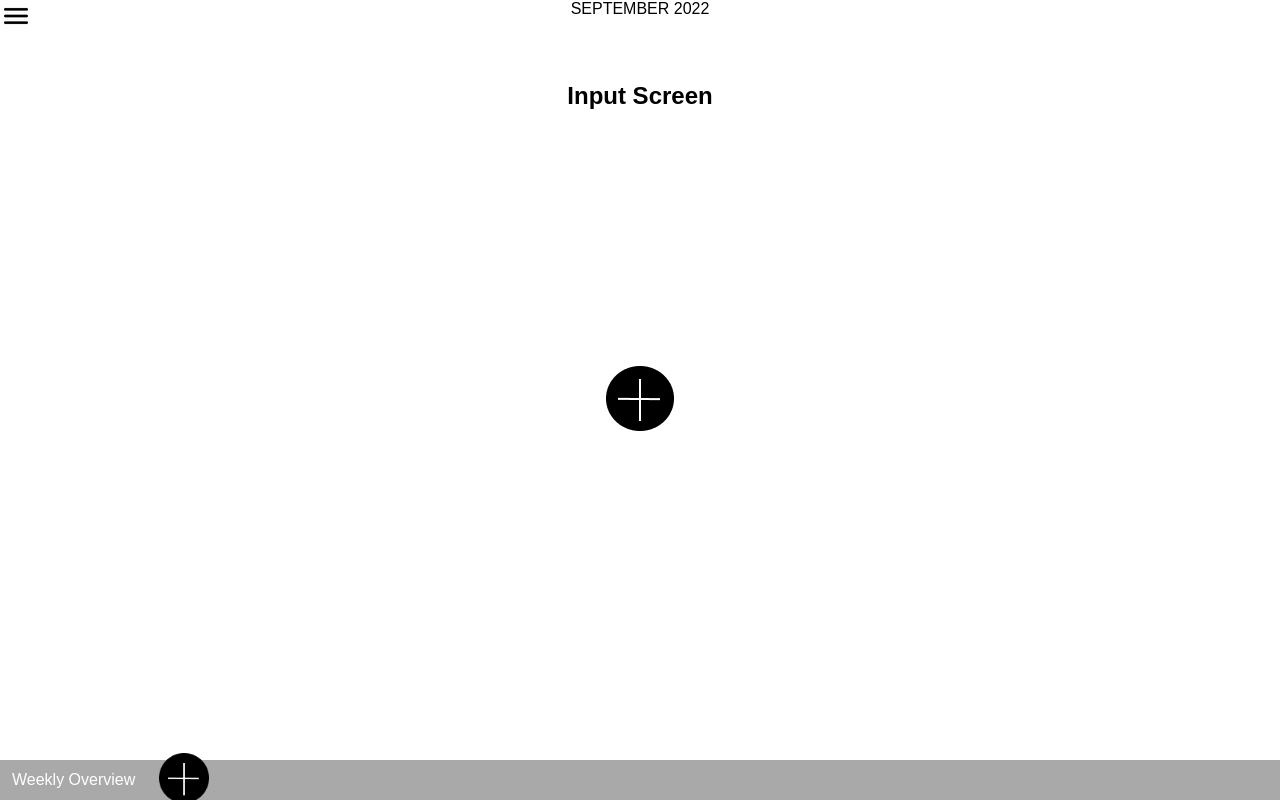
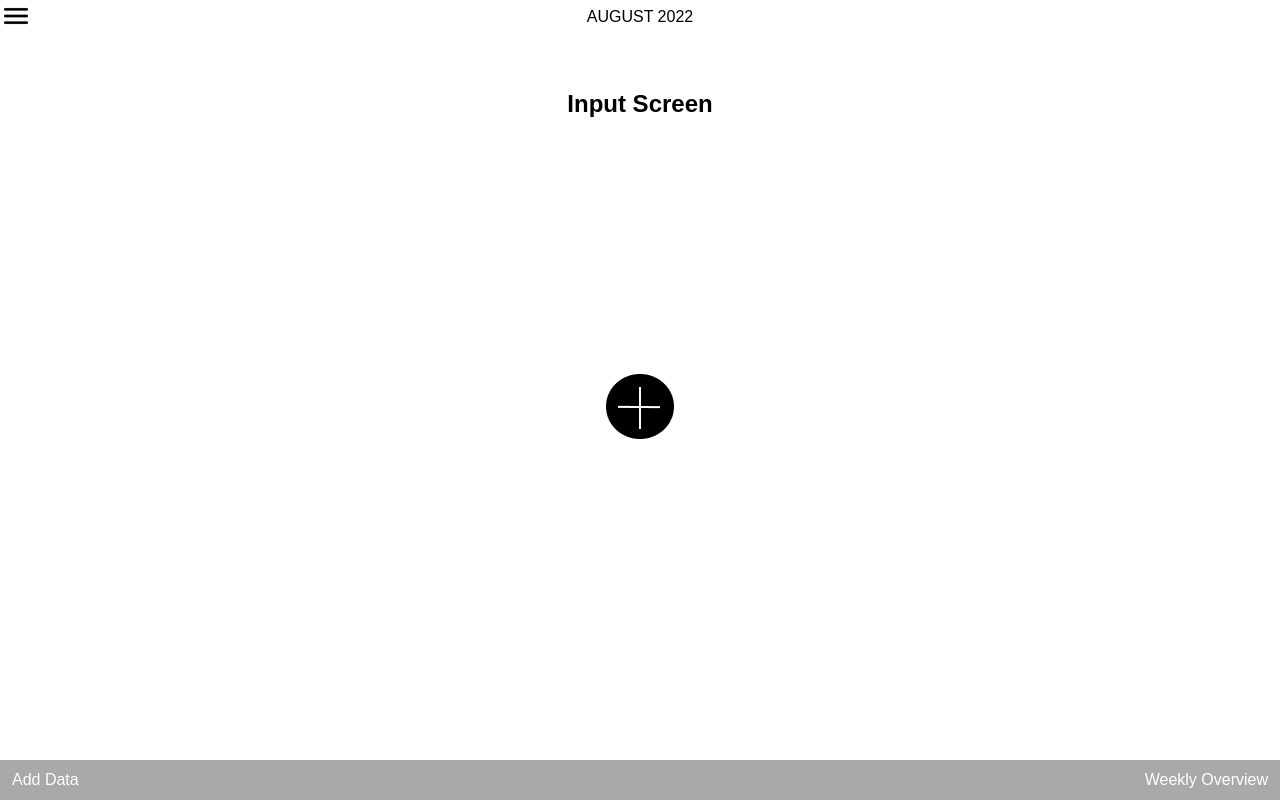
Before and after one commit to samridhivig/MainScreen, a React (Create React App) app: page / in a window 1280 px wide. Built offline with nearby package versions, Linux system fonts and the light colour scheme.

Commit message:
update some styles and month

```diff
--- a/src/App.js
+++ b/src/App.js
@@ -40,7 +40,7 @@ export default function App() {
         <div onClick={() => toggleNavBar(!navBarState)}>
           <img className="hamburger-icon" src={Hamburger} alt="Add button" />
         </div>
-        <span className="month-title">SEPTEMBER 2022</span>
+        <span className="month-title">AUGUST 2022</span>
 
         {toggleBar}
 
@@ -76,12 +76,13 @@ export default function App() {
 
         <ul className="app--footer">
           <li>
-            <Link to="/WeekOverview">Weekly Overview</Link>
+            <Link className="add-icon" to="/">
+              Add Data
+              {/* <img className="add-icon" src={AddButton} alt="Add button" /> */}
+            </Link>
           </li>
           <li>
-            <Link className="add-icon" to="/">
-              <img className="add-icon" src={AddButton} alt="Add button" />
-            </Link>
+            <Link to="/WeekOverview">Weekly Overview</Link>
           </li>
         </ul>
       </Router>
--- a/src/Calendar.js
+++ b/src/Calendar.js
@@ -402,7 +402,7 @@ function Calendar(props) {
     //useEffect(() => { console.log("this dates in calendar", props.Dates)}, [props.Dates]);
 
     // Month + Year
-    const daysInMonth = getDaysInMonth(9, 2022);
+    const daysInMonth = getDaysInMonth(8, 2022);
 
     // get starting spot for the first day of month
     const firstDayOfMonth = daysInMonth[0].getDay();
@@ -420,7 +420,7 @@ function Calendar(props) {
 
     var renderedOutput = dayGridValuesArray.map((_, index) =>
       <div className={`day ${props.Dates?.includes(dayGridValuesArray[index].date) ? "day--highlighted" : ''}`}>
-        <span className='dayNumber'>{dayGridValuesArray[index]?.date}</span>
+        <span className={`dayNumber ${dayGridValuesArray[index].date === 27 ? "today" : ''}`}>{dayGridValuesArray[index]?.date}</span>
         <div className="barCharts">
           <Container>
             <MainContainer>
--- a/src/Calendar.scss
+++ b/src/Calendar.scss
@@ -42,6 +42,10 @@
    padding-right: 6px;
   }
 
+  .today {
+    color: blue;
+  }
+
   .barCharts {
     opacity: 1;
   }
--- a/src/styles.scss
+++ b/src/styles.scss
@@ -3,6 +3,11 @@
   text-align: center;
   overflow: hidden;
   margin: auto;
+  padding-top: 8px;
+
+  .month-title {
+  }
+
 }
 
 .app--footer {
@@ -14,6 +19,7 @@
   width: 100%;
   height: 40px;
   align-items: center;
+  justify-content: space-between;
 
   .add-icon {
     height: 50px;
@@ -61,10 +67,6 @@ UpSetJS {
   left: 0;
 }
 
-.month-title {
-  margin-top: 12px;
-}
-
 .topnav {
   display: flex;
   flex-direction: column;
```
